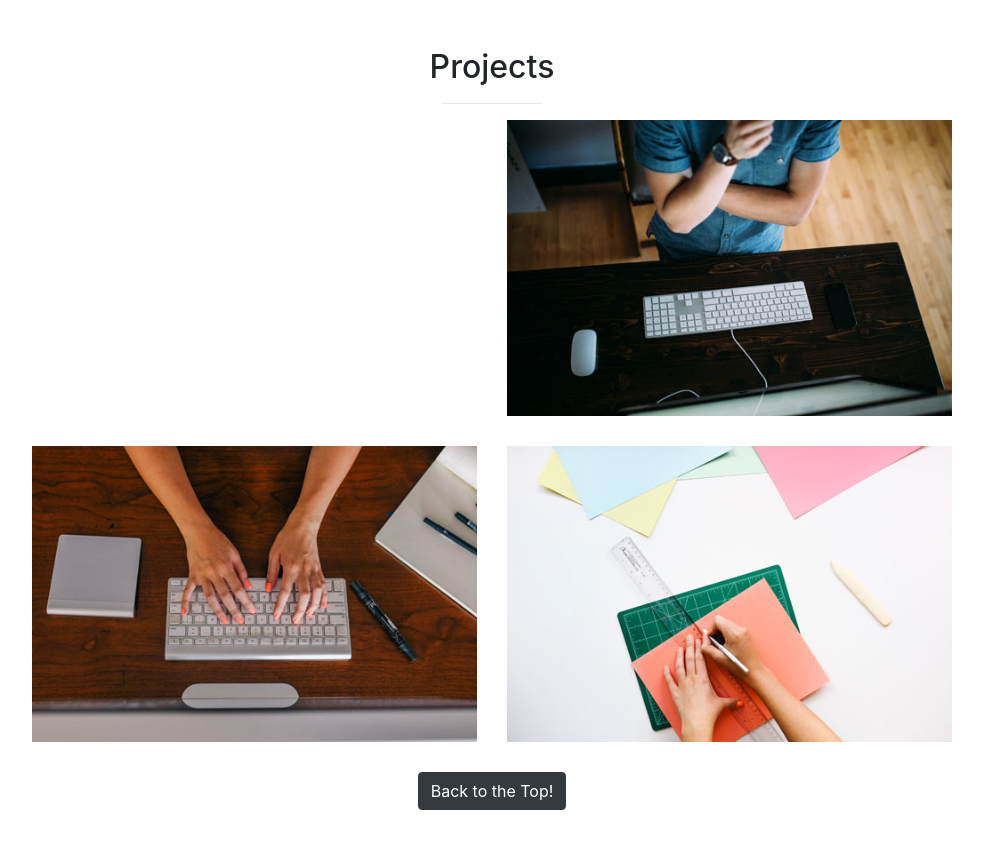
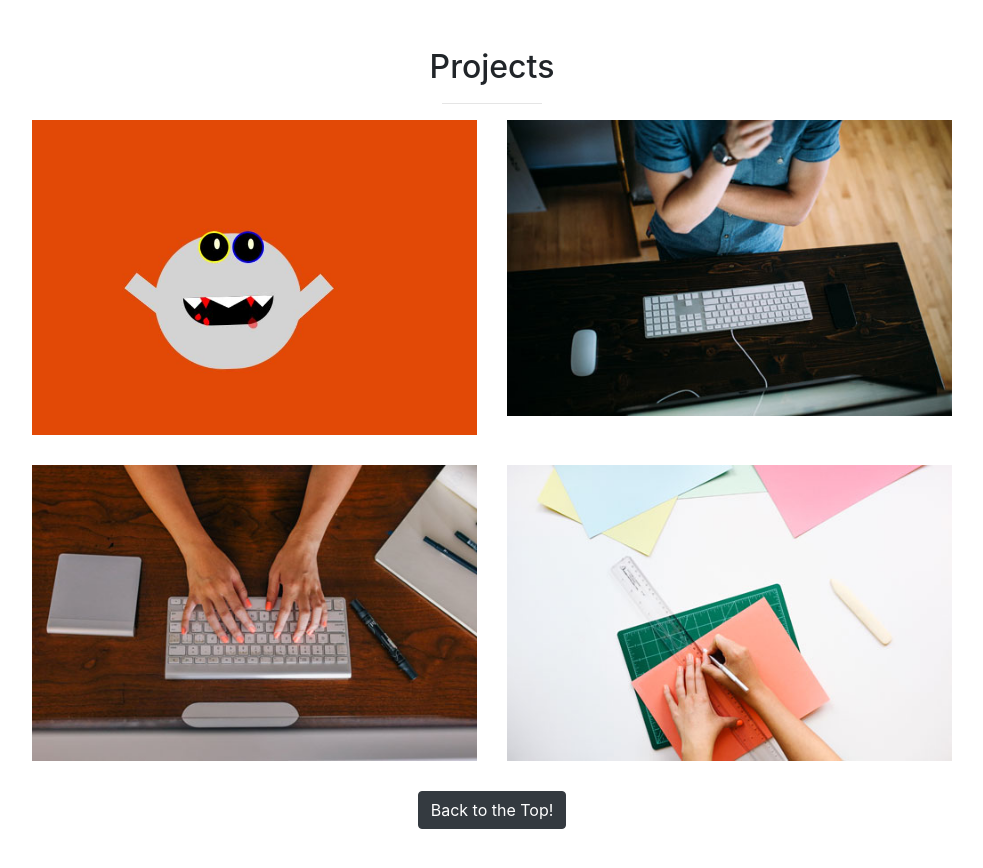
Before and after one commit to bucci10/Portfolio, a website with bundled scripts: page index.html in a window 1280 px wide. Shown: the part 1896-2764 px from the top of the page, without its empty margins (148-1131 px from the left). Built offline with nearby package versions, Linux system fonts and the light colour scheme.

Commit message:
Changed photo back

```diff
--- a/index.html
+++ b/index.html
@@ -161,6 +161,7 @@
               <div class="col-md-6">
                 <div class="portfolio-item">
                   <a href="https://codepen.io/bucci10/pen/QOELRG?editors=1100">
+                    <img class="img-portfolio img-fluid" src="img/spookyman.jpg">
                   </a>
                 </div>
               </div>
```
